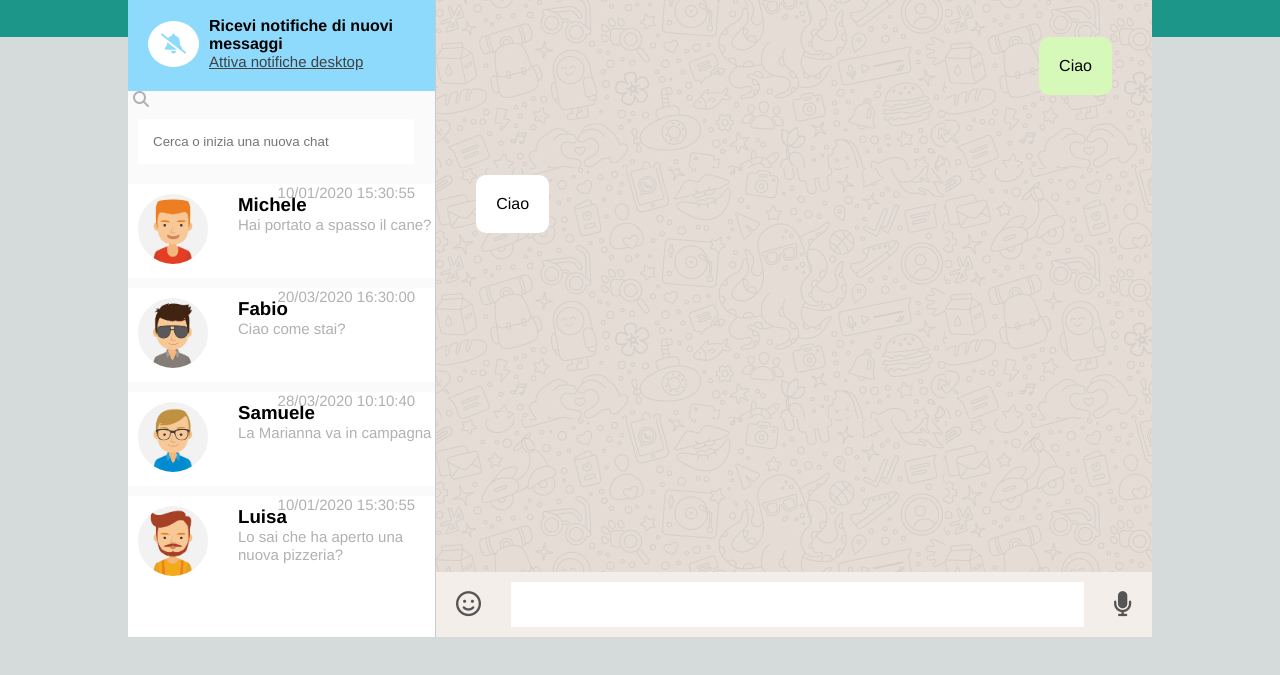
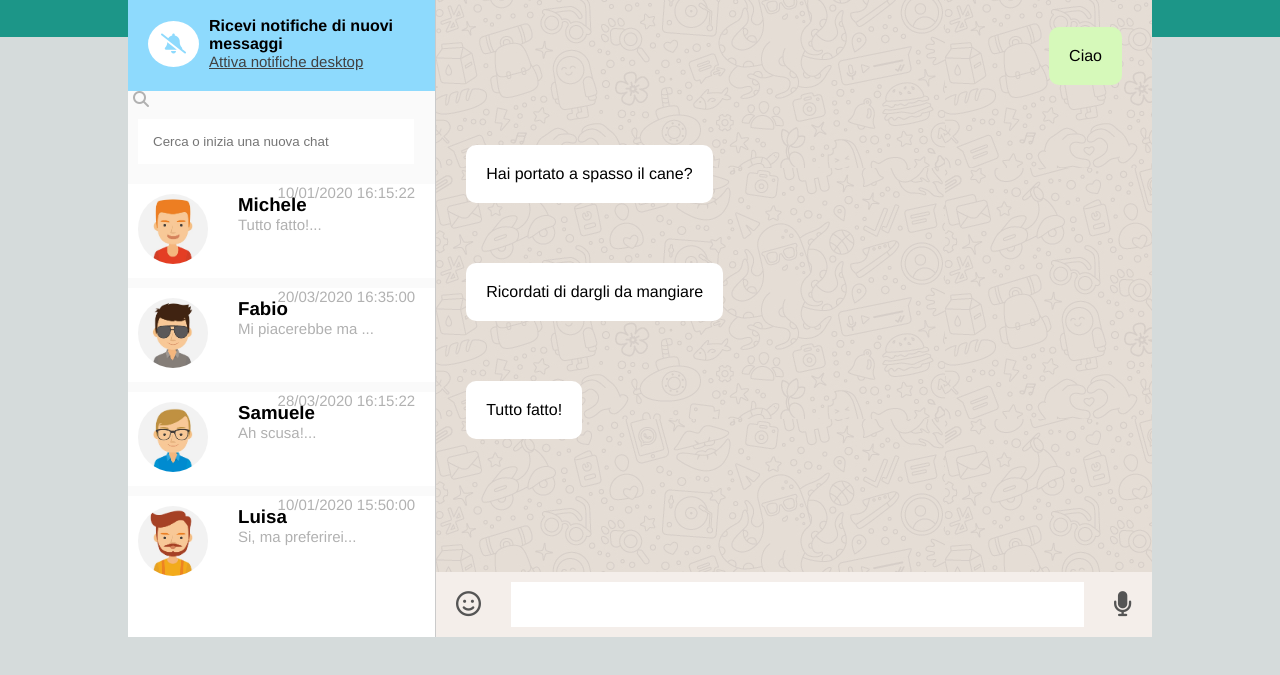
Before and after one commit to AngelaDeP/vue-boolzapp, a plain HTML site: page index.html in a window 1280 px wide. Shown: the part 123-798 px from the top of the page. Drawn offline with nearby package versions, Linux system fonts and the light colour scheme.

Commit message:
Aggiustata chat a sinistra e visualizzati messaggi di una chat

```diff
--- a/index.html
+++ b/index.html
@@ -66,15 +66,15 @@
 
                 <div class="preview_chat">
 
-                    <div class="contact" v-for="(contact, index) in contacts">
+                    <div class="contact" v-for="(contact, message) in contacts">
                         <div class="chat-img">
                             <img :src="contact.avatar">
                         </div>
 
-                        <div class="chat-preview" v-for="(message, index) in contact.messages">
+                        <div class="chat-preview">
                             <h3>{{contact.name}}</h3>
-                            <span>{{message.text}}</span>
-                            <span class="date">{{message.date}}</span>
+                            <span>{{contact.messages[contact.messages.length -1] .text.slice(0, 17) + '...'}}</span>
+                            <span class="date">{{contact.messages[contact.messages.length -1] .date}}</span>
                         </div>
 
                     </div>
@@ -117,11 +117,11 @@
 
                 </div>
 
-                <div class="line-message">
+                <ul class="line-message" v-for="contact in contacts[0].messages">
 
-                    <div class="white-msg">Ciao</div>
+                    <li class="white-msg">{{contact.text}}</li>
 
-                </div>
+                </ul>
 
             </div>
 
--- a/style.css
+++ b/style.css
@@ -228,6 +228,7 @@ body {
 
 .line-message {
     width: 100%;
+    list-style-type: none;
 }
 
 .green-msg {
@@ -235,7 +236,7 @@ body {
     float: right;
     padding: 20px;
     border-radius: 10px;
-    margin: 40px;
+    margin: 30px;
 }
 
 .line-message::after {
@@ -249,5 +250,5 @@ body {
     float: left;
     padding: 20px;
     border-radius: 10px;
-    margin: 40px;
+    margin: 30px;
 }
```
Also changed, not shown: main.js (+16 -12 lines).
